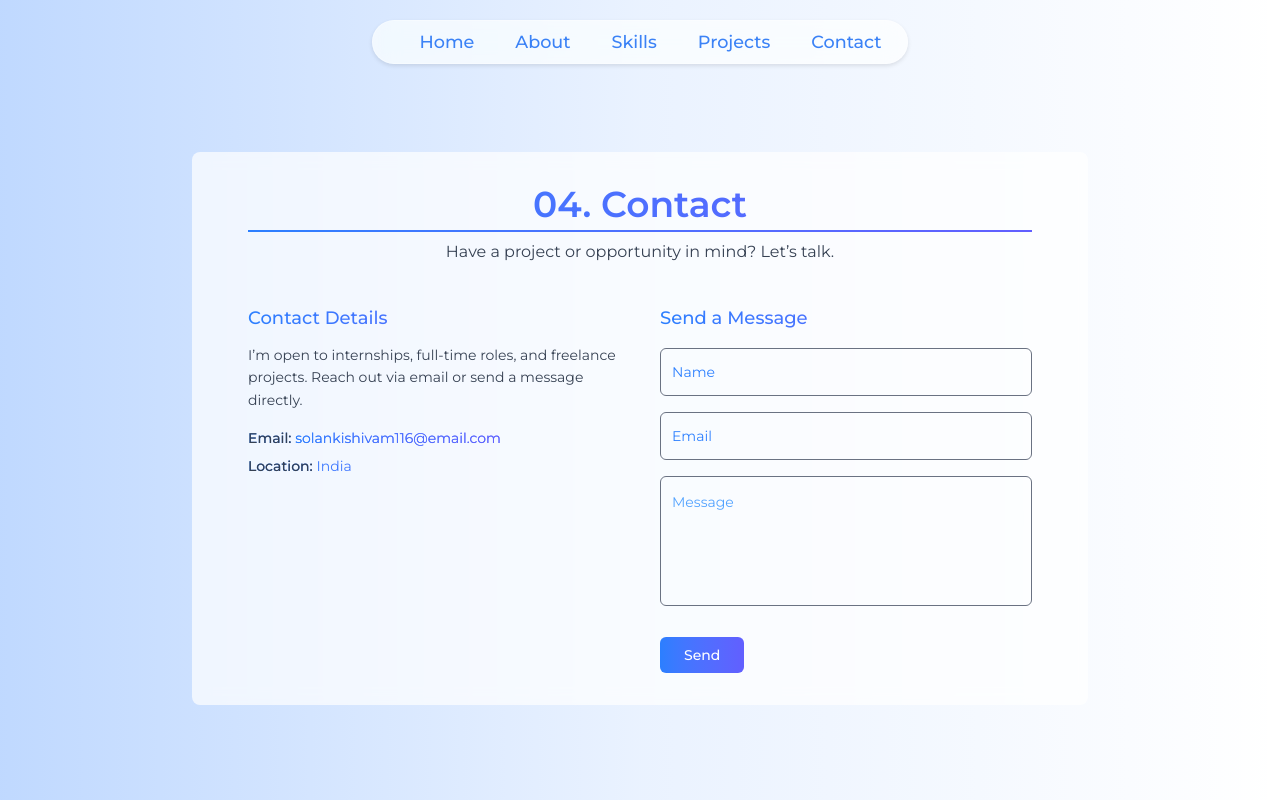
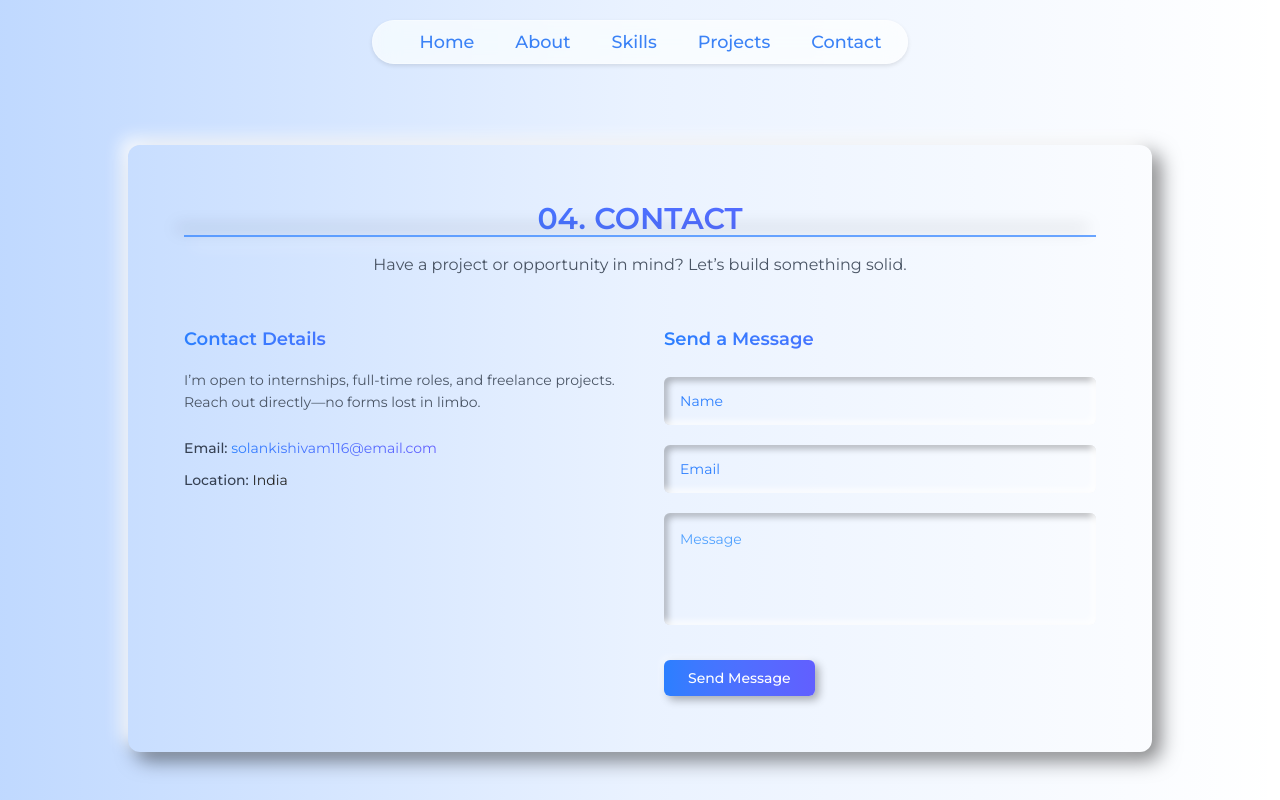
Before and after one commit to Shivamsingh116-hub/Portfolio_new, a React (Vite) app in the folder frontend/: page /contact in a window 1280 px wide. Shown: the top 800 px of the page. Built offline with nearby package versions, Linux system fonts and the light colour scheme; some icons are missing.

Commit message:
Update Today work for vercel deploy

```diff
--- a/frontend/src/components/About.jsx
+++ b/frontend/src/components/About.jsx
@@ -1,72 +1,91 @@
-import React from 'react'
+import React from 'react';
+
+const stats = [
+  { value: '5+', label: 'PROJECTS BUILT' },
+  { value: '7.0+', label: 'CGPA' },
+  { value: 'MERN', label: 'CERTIFIED' },
+];
 
 const About = () => {
   return (
-    <main
-      className="min-h-screen flex items-center justify-center
-    lg:bg-gradient-to-r bg-gradient-to-b from-blue-500/30 via-blue-500/10 to-transparent"
+    <section
+      id="about"
+      aria-labelledby="about-heading"
+      className="
+        min-h-screen w-full
+        flex items-center justify-center
+        lg:bg-gradient-to-r bg-gradient-to-b
+        from-blue-500/30 via-blue-500/10 to-transparent
+        bg-surface p-10
+      "
     >
-
-      <section
-        aria-labelledby="about-heading"
-        className="w-[80%] md:w-[70%] mt-8 py-8 md:py-10 px-6 lg:px-16
-        [box-shadow:-8px_-8px_16px_rgba(0,0,0,0.4),8px_8px_16px_rgba(255,255,255,0.8)]
-        bg-slate-50 rounded-xl flex flex-col items-center text-center"
+      <article
+        className="
+          w-full max-w-4xl mt-20
+          bg-surface rounded-xl
+          p-10 md:p-14
+          flex flex-col items-center text-center
+          [box-shadow:-8px_-8px_16px_rgba(255,255,255,0.8),8px_8px_20px_rgba(0,0,0,0.5)]
+        "
       >
-
-        <header>
-          <h1
+        {/* Header */}
+        <header className="mb-6">
+          <h2
             id="about-heading"
-            className="relative not-md:text-3xl
-             bg-gradient-to-r from-blue-500 to-indigo-500 bg-clip-text text-transparent"          >
+            className="relative text-3xl bg-gradient-to-r from-blue-500 to-indigo-500 bg-clip-text text-transparent"
+          >
             01. IDENTITY
             <span
               aria-hidden="true"
-              className="absolute not-md:bottom-0 bottom-2 left-0
-              bg-gradient-to-r from-blue-500 to-indigo-500  h-0.5 w-full"
-            ></span>
-          </h1>
+              className="
+                absolute bottom-0 left-0 h-0.5 w-full
+                bg-blue-500/70
+                [box-shadow:-8px_-8px_16px_rgba(0,0,0,0.4),8px_8px_16px_rgba(255,255,255,0.8)]
+              "
+            />
+          </h2>
         </header>
 
-        <p className="text-sm md:text-lg leading-relaxed tracking-wider mt-5">
-          Full stack developer skilled in the MERN stack, including MongoDB,
-          Express.js, React, and Node.js. Able to work with Flask for building
-          simple backend services and APIs. Focused on frontend development,
-          backend integration, database design, and preparing to integrate AI
-          technologies into web applications. Continuously learning through
-          hands-on projects to build scalable and modern digital solutions.
+        {/* Description */}
+        <p className="mt-4 max-w-3xl text-sm md:text-base leading-relaxed text-gray-600">
+          Full-stack developer skilled in the MERN stack—MongoDB, Express.js,
+          React, and Node.js—with working experience in Flask for building
+          lightweight backend services and APIs. Strong focus on frontend
+          engineering, backend integration, database design, and preparing to
+          integrate AI capabilities into modern web applications. I learn by
+          building, refining, and scaling real-world projects.
         </p>
 
+        {/* Stats */}
         <ul
           role="list"
-          className="flex not-md:flex-col gap-3 md:gap-10 mt-3 md:mt-10
-          w-full justify-center"
+          className="
+            mt-12 grid gap-6
+            md:grid-cols-3 w-full max-w-3xl
+          "
         >
-          <li>
-            <p className="text-2xl md:text-3xl font-bold bg-gradient-to-r from-blue-500 to-indigo-500 bg-clip-text text-transparent">
-              3+
-            </p>
-            <p>PROJECTS</p>
-          </li>
+          {stats.map(({ value, label }) => (
+            <li
+              key={label}
+              className="
+                bg-surface rounded-xl p-6
+                flex flex-col items-center justify-center
+                  transition-transform duration-300 hover:-translate-y-1
+                [box-shadow:-6px_-6px_10px_rgba(255,255,255,0.8),6px_6px_12px_rgba(0,0,0,0.25)]
+              "
+            >
+              <p className="text-3xl font-bold bg-gradient-to-r from-blue-500 to-indigo-500 bg-clip-text text-transparent">
+                {value}
+              </p>
+              <p className="mt-2 text-xs tracking-widest text-gray-600">
+                {label}
+              </p>
+            </li>
+          ))}
+        </ul>
+      </article>
+    </section>
+  );
+};
 
-          <li>
-            <p className="text-2xl md:text-3xl font-bold bg-gradient-to-r from-blue-500 to-indigo-500 bg-clip-text text-transparent">
-              7.0+
-            </p>
-            <p>CGPA</p>
-          </li>
-
-          <li>
-            <p className="text-2xl md:text-3xl font-bold bg-gradient-to-r from-blue-500 to-indigo-500 bg-clip-text text-transparent">
-              M E R N
-            </p>
-            <p>CERTIFICATE</p>
-          </li>
-        </ul>
-
-      </section>
-    </main>
-  )
-}
-
-export default About
+export default About;
--- a/frontend/src/components/Contact.jsx
+++ b/frontend/src/components/Contact.jsx
@@ -2,162 +2,129 @@ import React from 'react';
 
 const Contact = () => {
   return (
-    <main className="min-h-screen
+    <section
+      id="contact"
+      aria-labelledby="contact-heading"
+      className="
         lg:bg-gradient-to-r bg-gradient-to-b
         from-blue-500/30 via-blue-500/10 to-transparent
-      flex items-center justify-center pb-10"
+        bg-surface min-h-screen w-full
+        flex items-center justify-center p-10
+      "
     >
-      <section
-        aria-labelledby="contact-heading"
-        className="w-[90%] md:w-[70%] max-w-5xl
-        rounded-lg px-6 py-8 md:px-14 mt-24
-        bg-white/70 backdrop-blur-sm"
+      <article
+        className="
+          w-full max-w-5xl mt-24
+          bg-surface rounded-xl
+          p-10 md:p-14
+          [box-shadow:-8px_-8px_16px_rgba(255,255,255,0.8),8px_8px_20px_rgba(0,0,0,0.5)]
+        "
       >
         {/* Header */}
-        <header className="text-center">
+        <header className="text-center mb-12">
           <h2
             id="contact-heading"
-            className="relative text-3xl md:text-4xl font-semibold bg-gradient-to-r from-blue-500 to-indigo-500 bg-clip-text text-transparent"
+            className="relative text-3xl bg-gradient-to-r from-blue-500 to-indigo-500 bg-clip-text text-transparent"
           >
-            04. Contact
+            04. CONTACT
             <span
               aria-hidden="true"
-              className="absolute -bottom-2 left-0
-              bg-gradient-to-r from-blue-500 to-indigo-500 h-0.5 w-full"
-            ></span>
+              className="
+                absolute bottom-0 left-0 h-0.5 w-full
+                bg-blue-500/70
+                [box-shadow:-8px_-8px_16px_rgba(0,0,0,0.4),8px_8px_16px_rgba(255,255,255,0.8)]
+              "
+            />
           </h2>
-          <p className="mt-4 text-gray-700">
-            Have a project or opportunity in mind? Let’s talk.
+
+          <p className="mt-4 text-gray-600 max-w-xl mx-auto">
+            Have a project or opportunity in mind? Let’s build something solid.
           </p>
         </header>
 
         {/* Content */}
-        <div className="mt-10 grid gap-10 md:grid-cols-2">
+        <div className="grid gap-12 md:grid-cols-2">
           {/* Info */}
-          <section aria-labelledby="contact-info">
-            <h3
-              id="contact-info"
-              className="text-lg font-medium bg-gradient-to-r from-blue-500 to-indigo-500 bg-clip-text text-transparent"
-            >
+          <section>
+            <h3 className="text-lg font-semibold bg-gradient-to-r from-blue-500 to-indigo-500 bg-clip-text text-transparent">
               Contact Details
             </h3>
-            <p className="mt-3 text-sm leading-relaxed text-gray-700">
+
+            <p className="mt-4 text-sm text-gray-600 leading-relaxed">
               I’m open to internships, full-time roles, and freelance projects.
-              Reach out via email or send a message directly.
+              Reach out directly—no forms lost in limbo.
             </p>
 
-            <ul role="list" className="mt-4 space-y-2 text-sm bg-gradient-to-r from-blue-500 to-indigo-500 bg-clip-text text-transparent">
+            <ul className="mt-6 space-y-3 text-sm">
               <li>
                 <span className="font-medium text-gray-700">Email:</span>{' '}
                 <a
-                  href="mailto:your@email.com"
+                  href="mailto:solankishivam116@email.com"
                   className="bg-gradient-to-r from-blue-500 to-indigo-500 bg-clip-text text-transparent hover:underline"
                 >
                   solankishivam116@email.com
                 </a>
               </li>
               <li>
-                <span className="font-medium text-gray-700">Location:</span> India
+                <span className="font-medium text-gray-700">Location:</span>{' '}
+                India
               </li>
             </ul>
           </section>
 
           {/* Form */}
-          <section aria-labelledby="contact-form">
-            <h3
-              id="contact-form"
-              className="text-lg font-medium bg-gradient-to-r from-blue-500 to-indigo-500 bg-clip-text text-transparent"
-            >
+          <section>
+            <h3 className="text-lg font-semibold bg-gradient-to-r from-blue-500 to-indigo-500 bg-clip-text text-transparent">
               Send a Message
             </h3>
 
-            <form className="mt-4 flex flex-col gap-4">
-              <label className="relative block w-full">
+            <form className="mt-6 flex flex-col gap-5">
+              {['Name', 'Email'].map((label) => (
+                <label key={label} className="relative">
                   <input
                     type="text"
                     required
                     placeholder=" "
                     className="
                       peer w-full h-12 rounded-md
-      border border-gray-500
-      bg-transparent px-3 pt-5 pb-1
+                      bg-surface px-4
+                      focus:outline-none
                       bg-gradient-to-r from-blue-500 to-indigo-500 bg-clip-text text-transparent
-      focus:outline-none focus:border-blue-500
+                      [box-shadow:inset_-4px_-4px_6px_rgba(255,255,255,0.8),inset_4px_4px_6px_rgba(0,0,0,0.25)]
                     "
                   />
-
                   <span
                     className="
-      pointer-events-none absolute left-3 top-1/2
-      -translate-y-1/2
-      text-sm text-blue-500
-      transition-all duration-200
-      peer-focus:top-0 peer-focus:text-xs peer-focus:text-blue-500
-       peer-focus:bg-white peer-focus:rounded-lg peer-focus:px-2
-      peer-valid:top-0 peer-valid:text-xs peer-valid:text-blue-500
-       peer-valid:bg-white peer-valid:rounded-lg peer-valid:px-2
+                      pointer-events-none absolute left-4 top-1/2 -translate-y-1/2
+                      text-sm text-blue-500 transition-all
+                      peer-focus:top-0 peer-focus:text-xs peer-focus:px-2 peer-focus:bg-white peer-focus:rounded-lg
+                      peer-valid:top-0 peer-valid:text-xs peer-valid:px-2 peer-valid:bg-white peer-valid:rounded-lg
                     "
                   >
-                  Name
+                    {label}
                   </span>
                 </label>
+              ))}
 
-              <label className="relative block w-full">
-                <input
-                  type="text"
-                  required
-                  placeholder=" "
-                  className="
-      peer w-full h-12 rounded-md
-      border border-gray-500
-      bg-transparent px-3 pt-5 pb-1
-      bg-gradient-to-r from-blue-500 to-indigo-500 bg-clip-text text-transparent
-      focus:outline-none focus:border-blue-500
-    "
-                />
-
-                <span
-                  className="
-      pointer-events-none absolute left-3 top-1/2
-      -translate-y-1/2
-      text-sm text-blue-500
-      transition-all duration-200
-      peer-focus:top-0 peer-focus:text-xs peer-focus:text-blue-500
-       peer-focus:bg-white peer-focus:rounded-lg peer-focus:px-2
-      peer-valid:top-0 peer-valid:text-xs peer-valid:text-blue-500
-       peer-valid:bg-white peer-valid:rounded-lg peer-valid:px-2
-    "
-                >
-                  Email
-                </span>
-              </label>
-
-              <label className="relative block w-full">
+              <label className="relative">
                 <textarea
                   rows="4"
                   required
                   placeholder=" "
                   className="
-      peer w-full rounded-md
-      border border-gray-500
-      bg-transparent
-      px-3 pt-6 pb-2
-      bg-gradient-to-r from-blue-500 to-indigo-500 bg-clip-text text-transparent resize-none
-      focus:outline-none focus:border-blue-500
+                    peer w-full rounded-md resize-none
+                    bg-surface px-4 pt-4
+                    focus:outline-none
+                    bg-gradient-to-r from-blue-500 to-indigo-500 bg-clip-text text-transparent
+                    [box-shadow:inset_-4px_-4px_6px_rgba(255,255,255,0.8),inset_4px_4px_6px_rgba(0,0,0,0.25)]
                   "
-                ></textarea>
-
+                />
                 <span
                   className="
-      pointer-events-none absolute left-3 top-4
-      text-sm text-blue-400
-      transition-all duration-200
-      peer-focus:-top-1.5 peer-focus:text-xs peer-focus:text-blue-500
-      peer-focus:bg-white peer-focus:px-2 peer-focus:rounded-lg
-      peer-placeholder-shown:top-4 peer-placeholder-shown:text-sm
-      peer-placeholder-shown:text-blue-400
-      peer-valid:-top-1.5 peer-valid:text-xs peer-valid:text-blue-500
-      peer-valid:bg-white peer-valid:px-2 peer-valid:rounded-lg
+                    pointer-events-none absolute left-4 top-4
+                    text-sm text-blue-400 transition-all
+                    peer-focus:-top-2 peer-focus:text-xs peer-focus:px-2 peer-focus:bg-white peer-focus:rounded-lg
+                    peer-valid:-top-2 peer-valid:text-xs peer-valid:px-2 peer-valid:bg-white peer-valid:rounded-lg
                   "
                 >
                   Message
@@ -166,18 +133,21 @@ const Contact = () => {
 
               <button
                 type="submit"
-                className="mt-2 self-start rounded-md
-                bg-gradient-to-r from-blue-500 to-indigo-500 px-6 py-2
+                className="
+                  self-start mt-2 px-6 py-2 rounded-md
+                  bg-gradient-to-r from-blue-500 to-indigo-500
                   text-white text-sm font-medium
-                hover:bg-blue-600 hover:cursor-pointer transition"
+                  [box-shadow:-4px_-4px_6px_rgba(255,255,255,0.3),4px_4px_8px_rgba(0,0,0,0.3)]
+                  hover:opacity-90 transition
+                "
               >
-                Send
+                Send Message
               </button>
             </form>
           </section>
         </div>
+      </article>
     </section>
-    </main>
   );
 };
 
--- a/frontend/src/components/Home.jsx
+++ b/frontend/src/components/Home.jsx
@@ -79,12 +79,15 @@ const Home = () => {
           aria-label="Open profile photo"
           className="h-56 z-40 w-56 cursor-pointer overflow-hidden rounded-full
           bg-gradient-to-br from-slate-200 to-blue-200 shadow-lg
-          sm:h-64 sm:w-64 lg:h-96 lg:w-96"
+          sm:h-64 sm:w-64 lg:h-96 lg:w-96
+          "
         >
           <img
             src={profileImg}
             alt="Shivam Singh AI-Native Full Stack Developer profile photo"
-            className="h-full w-full object-cover"
+            className="h-full w-full object-cover
+            transition-transform duration-300 hover:scale-105
+"
             loading="eager"
             decoding="async"
           />
--- a/frontend/src/components/Project.jsx
+++ b/frontend/src/components/Project.jsx
@@ -26,45 +26,47 @@ const projectsData = [
 
 const Project = () => {
   return (
-    <main
-      className="min-h-screen flex items-center justify-center
-       lg:bg-gradient-to-r bg-gradient-to-b from-blue-500/30 via-blue-500/10 to-transparent pb-10"
+    <section
+      id="projects"
+      aria-labelledby="projects-heading"
+      className="
+        lg:bg-gradient-to-r bg-gradient-to-b
+        from-blue-500/30 via-blue-500/10 to-transparent
+        bg-surface min-h-screen w-full
+        flex flex-col items-center p-10
+      "
     >
-      <section
-        aria-labelledby="projects-heading"
-        className="w-[85%] md:w-[75%] mt-28 py-10 px-6 lg:px-16
-        bg-slate-50 rounded-xl
-        [box-shadow:-8px_-8px_16px_rgba(0,0,0,0.35),8px_8px_16px_rgba(255,255,255,0.9)]
-        flex flex-col gap-10"
-      >
-        {/* Section Header */}
-        <header className="text-center">
+      {/* Header */}
+      <header className="mb-12 mt-24  md:mt-32">
         <h2
           id="projects-heading"
-            className="relative text-3xl md:text-4xl font-bold bg-gradient-to-r from-blue-500 to-indigo-500 bg-clip-text text-transparent
-           "
+          className="relative text-3xl bg-gradient-to-r from-blue-500 to-indigo-500 bg-clip-text text-transparent"
         >
           03. PROJECTS
           <span
             aria-hidden="true"
-              className="absolute left-0 -bottom-2 h-0.5 w-full bg-gradient-to-r from-blue-500 to-indigo-500 "
-            ></span>
+            className="
+              absolute bottom-0 left-0 h-0.5 w-full
+              bg-blue-500/70
+              [box-shadow:-8px_-8px_16px_rgba(0,0,0,0.4),8px_8px_16px_rgba(255,255,255,0.8)]
+            "
+          />
         </h2>
-          <p className="mt-4 text-gray-600">
-            Practical, real-world applications built with scalable technologies
-          </p>
       </header>
 
       {/* Projects Grid */}
-        <div className="grid gap-8 md:grid-cols-2 lg:grid-cols-3">
+      <div className="grid gap-20 lg:grid-cols-3">
         {projectsData.map(({ id, title, description, tech }) => (
           <article
             key={id}
             aria-labelledby={`${id}-title`}
-              className="rounded-xl p-6 text-center
-              bg-white
-              [box-shadow:-6px_-6px_12px_rgba(0,0,0,0.25),6px_6px_12px_rgba(255,255,255,0.9)]
-              transition-transform duration-300 hover:-translate-y-1"
+            className="
+              bg-surface
+              flex flex-col items-center text-center
+              p-10 md:p-14 rounded-xl
+              [box-shadow:-8px_-8px_16px_rgba(255,255,255,0.8),8px_8px_20px_rgba(0,0,0,0.5)]
+              transition-transform duration-300 hover:-translate-y-1
+            "
           >
             <header>
               <h3
@@ -75,21 +77,24 @@ const Project = () => {
               </h3>
             </header>
 
-              <p className="mt-3 text-sm leading-relaxed text-gray-600">
+            <p className="mt-4 text-sm leading-relaxed text-gray-600 max-w-sm">
               {description}
             </p>
 
-              <ul
-                role="list"
-                aria-label="Technologies used"
-                className="mt-4 flex flex-wrap justify-center gap-2 text-sm"
-              >
+            <ul className="mt-6 flex flex-wrap justify-center gap-3">
               {tech.map((item) => (
                 <li
                   key={item}
-                    className="rounded-full bg-indigo-100 px-3 py-1 bg-gradient-to-r from-blue-500 to-indigo-500 bg-clip-text text-transparent"
+                  className="
+                    px-4 py-2 rounded-full text-sm font-medium
+                    bg-surface tracking-wider
+                    bg-gradient-to-r from-blue-500 to-indigo-500 bg-clip-text text-transparent
+                    [box-shadow:-4px_-4px_6px_rgba(255,255,255,0.8),4px_4px_6px_rgba(0,0,0,0.25)]
+                    hover:[box-shadow:inset_-4px_-4px_6px_rgba(255,255,255,0.8),inset_4px_4px_6px_rgba(0,0,0,0.2)]
+                    cursor-default
+                  "
                 >
-                    {item}
+                  <strong>{item}</strong>
                 </li>
               ))}
             </ul>
@@ -97,7 +102,6 @@ const Project = () => {
         ))}
       </div>
     </section>
-    </main>
   );
 };
 
--- a/frontend/src/components/Skills.jsx
+++ b/frontend/src/components/Skills.jsx
@@ -53,7 +53,7 @@ const Skills = () => {
               bg-surface
               flex flex-col items-center
               p-10 md:p-14 rounded-xl
-
+              transition-transform duration-300 hover:-translate-y-1
               [box-shadow:-8px_-8px_16px_rgba(255,255,255,0.8),8px_8px_20px_rgba(0,0,0,0.5)]
             "
           >
```
Lines whose indentation alone changed are shown as unchanged.
